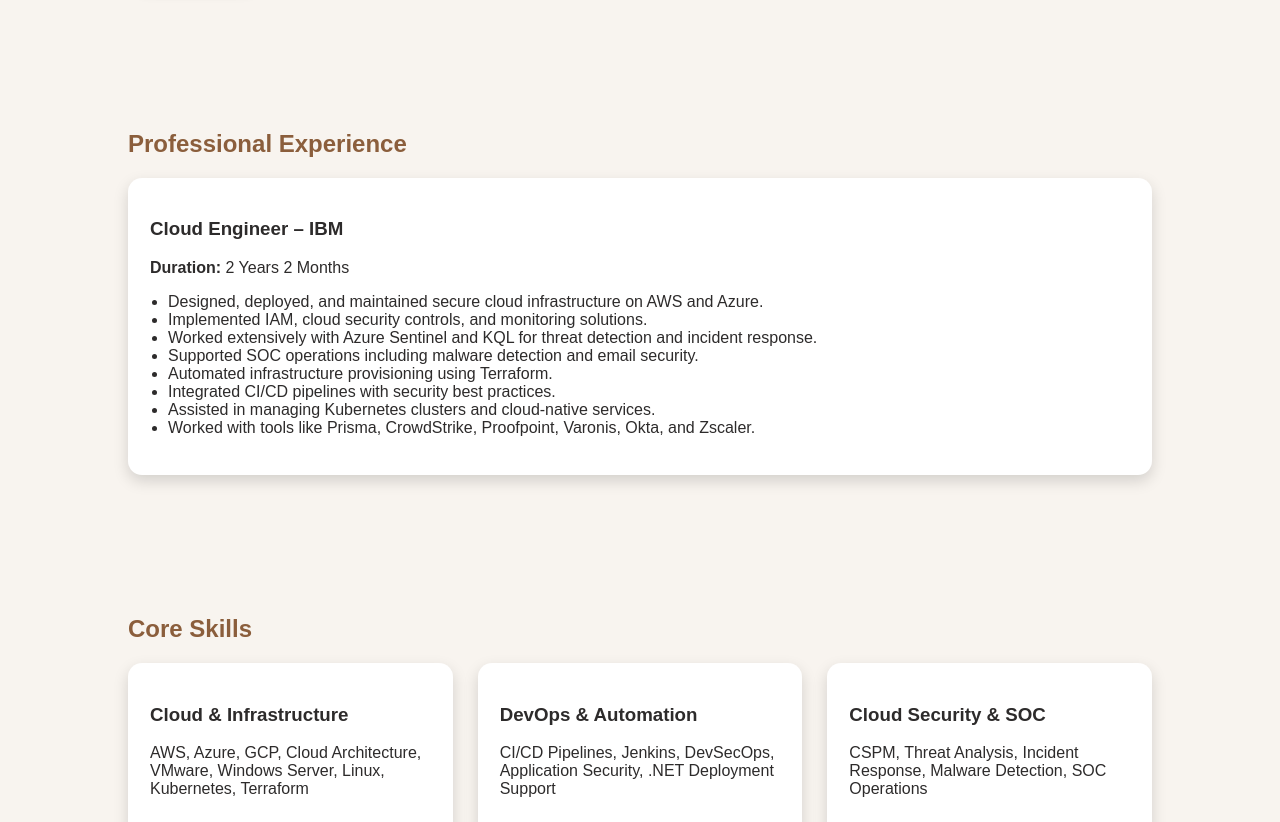
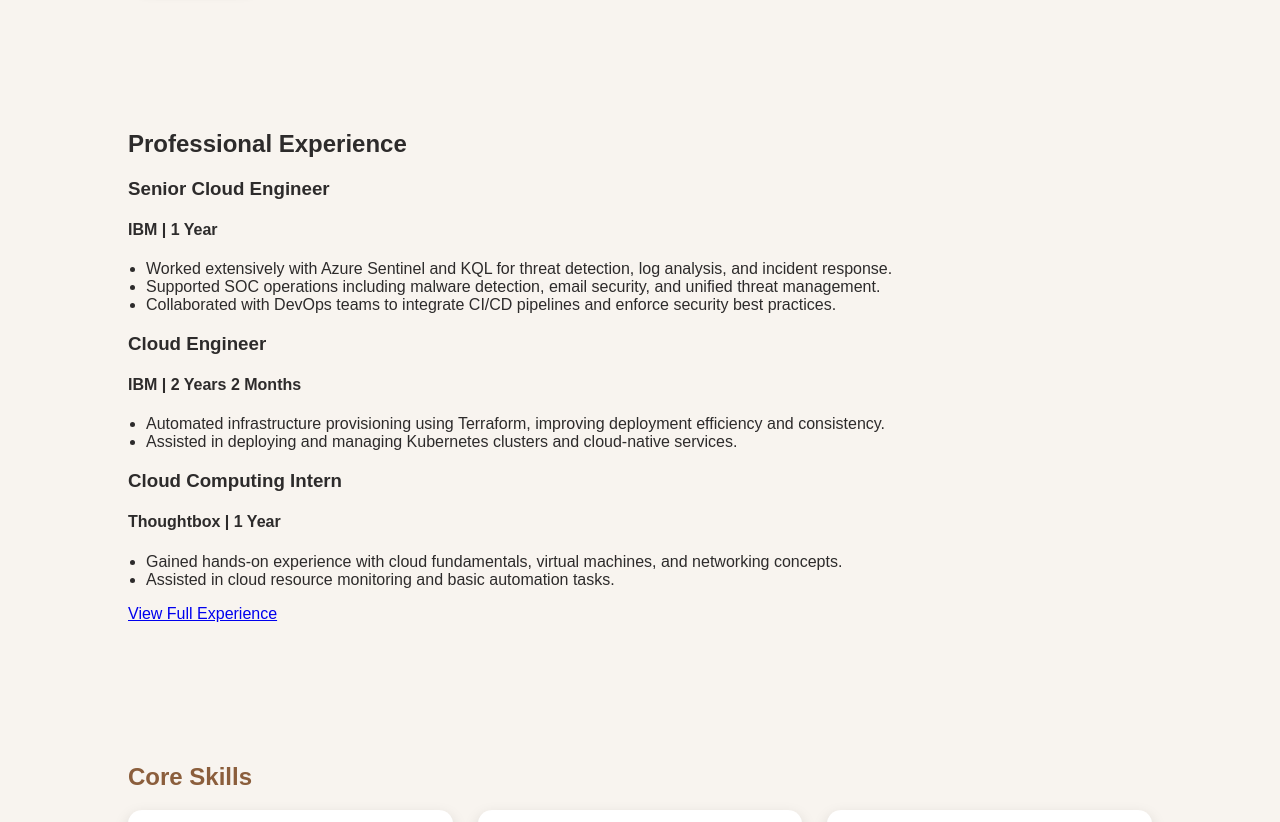
Before and after one commit to mshreyash-0509/shreyash-portfolio, a plain HTML site: page index.html in a window 1280 px wide. Shown: the part 460-1282 px from the top of the page. Drawn offline with Linux system fonts and the light colour scheme.

Commit message:
Updated experience section on home page

```diff
--- a/index.html
+++ b/index.html
@@ -134,25 +134,40 @@
     </div>
 </section>
 
-<!-- EXPERIENCE -->
 <section id="experience" class="section">
-    <h1>Professional Experience</h1>
+  <h2>Professional Experience</h2>
 
-    <div class="card">
-        <h3>Cloud Engineer – IBM</h3>
-        <p><b>Duration:</b> 2 Years 2 Months</p>
-        <ul>
-            <li>Designed, deployed, and maintained secure cloud infrastructure on AWS and Azure.</li>
-            <li>Implemented IAM, cloud security controls, and monitoring solutions.</li>
-            <li>Worked extensively with Azure Sentinel and KQL for threat detection and incident response.</li>
-            <li>Supported SOC operations including malware detection and email security.</li>
-            <li>Automated infrastructure provisioning using Terraform.</li>
-            <li>Integrated CI/CD pipelines with security best practices.</li>
-            <li>Assisted in managing Kubernetes clusters and cloud-native services.</li>
-            <li>Worked with tools like Prisma, CrowdStrike, Proofpoint, Varonis, Okta, and Zscaler.</li>
-        </ul>
-    </div>
+  <div class="experience-card">
+    <h3>Senior Cloud Engineer</h3>
+    <h4>IBM | 1 Year</h4>
+    <ul>
+      <li>Worked extensively with Azure Sentinel and KQL for threat detection, log analysis, and incident response.</li>
+      <li>Supported SOC operations including malware detection, email security, and unified threat management.</li>
+      <li>Collaborated with DevOps teams to integrate CI/CD pipelines and enforce security best practices.</li>
+    </ul>
+  </div>
+
+  <div class="experience-card">
+    <h3>Cloud Engineer</h3>
+    <h4>IBM | 2 Years 2 Months</h4>
+    <ul>
+      <li>Automated infrastructure provisioning using Terraform, improving deployment efficiency and consistency.</li>
+      <li>Assisted in deploying and managing Kubernetes clusters and cloud-native services.</li>
+    </ul>
+  </div>
+
+  <div class="experience-card">
+    <h3>Cloud Computing Intern</h3>
+    <h4>Thoughtbox | 1 Year</h4>
+    <ul>
+      <li>Gained hands-on experience with cloud fundamentals, virtual machines, and networking concepts.</li>
+      <li>Assisted in cloud resource monitoring and basic automation tasks.</li>
+    </ul>
+  </div>
+
+  <a href="experience.html" class="btn">View Full Experience</a>
 </section>
+
 
 <!-- SKILLS -->
 <section id="skills" class="section">
```
